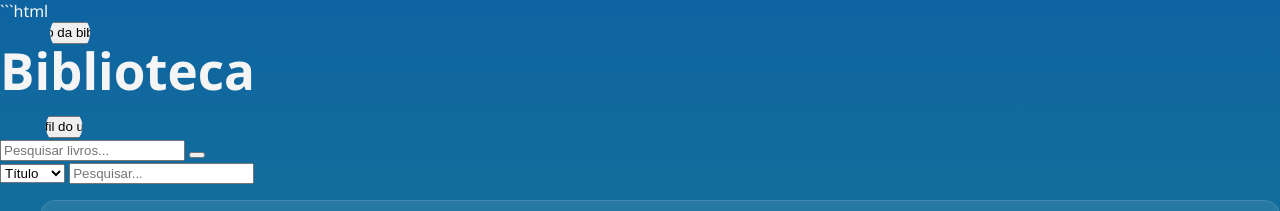
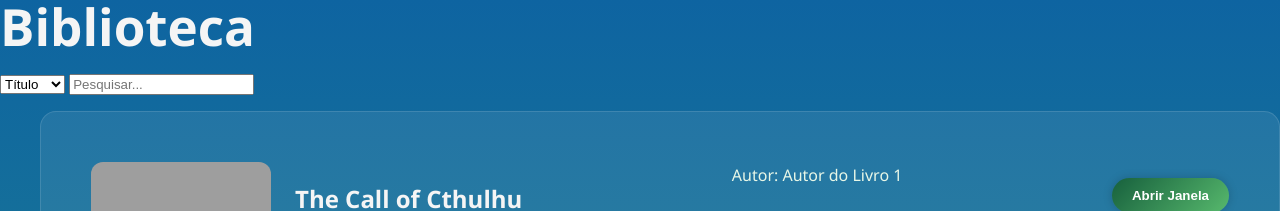
Before and after one commit to Iagomagnata/Projeto-Biblioteca, a plain HTML site: page home.html in a window 1280 px wide. Shown: the top 211 px of the page. Drawn offline with Linux system fonts and the light colour scheme; grey boxes are pictures that could not be loaded.

Commit message:
gugu gaga

````diff
--- a/home.html
+++ b/home.html
@@ -1,4 +1,4 @@
-```html
+
 <!DOCTYPE html>
 <html lang="pt-BR">
 <head>
@@ -13,43 +13,15 @@
     <header id="cabecalhoDaPagina">
         <div class="cabecalho-1">
             <!-- Logo da biblioteca -->
-            <button
-                id="logo"
-                class="botao"
-                type="button"
-                onclick="location.href='home.html'"
-                aria-label="Voltar para a página inicial">
 
-                <img src="#" alt="Logo da biblioteca">
-            </button>
             <h1>Biblioteca</h1>
 
             <!-- Perfil -->
-            <button
-                id="perfil"
-                class="botao"
-                type="button"
-                onclick="location.href='perfil.html'"
-                aria-label="Acessar perfil">
-                <img src="#" alt="Perfil do usuário">
-            </button>
+
         </div>
     </header>
     <section class="navegacao-2">
-        <nav>
-            <div class="barraPesquisa">
 
-                <input
-                    type="text"
-                    id="barraDePesquisa"
-                    placeholder="Pesquisar livros...">
-                <button
-                    type="button"
-                    onclick="pesquisarLivros()"
-                    aria-label="Pesquisar livros">
-                </button>
-            </div>
-        </nav>
         <nav>
                     <div class="pesquisaContainer">
 
````
